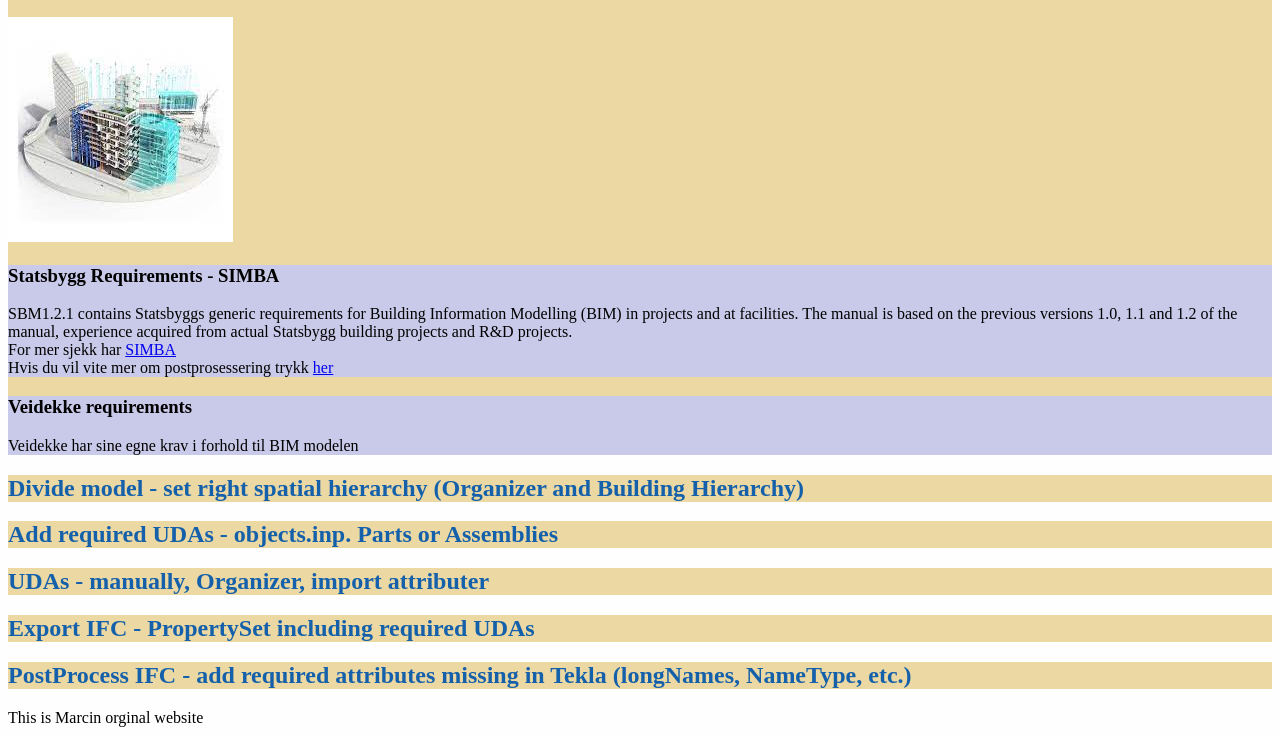
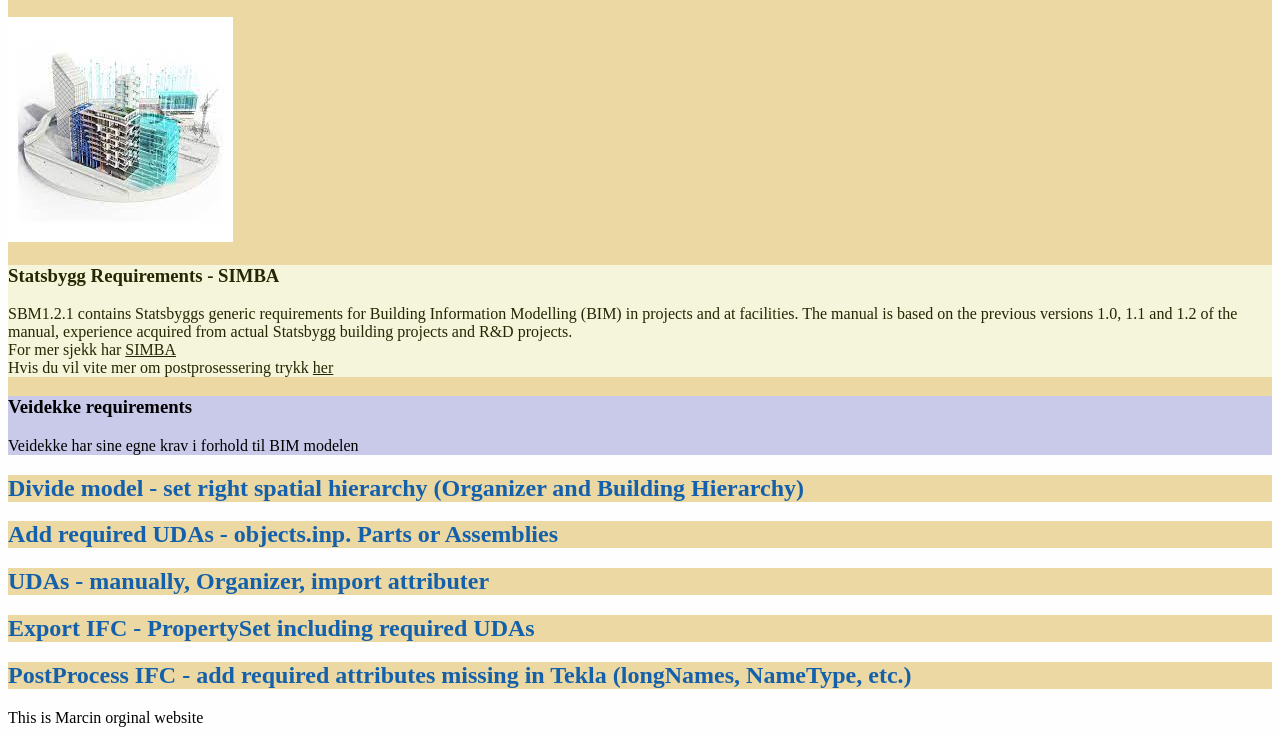
Before and after one commit to ciesielskimarcin/homepage, a plain HTML site: page index.html in a window 1280 px wide. Shown: the part 136-871 px from the top of the page. Drawn offline with Linux system fonts and the light colour scheme.

Commit message:
Modul 3 - CSS & JS changes

```diff
--- a/index.html
+++ b/index.html
@@ -19,7 +19,7 @@
     <section>
         <h2>BIM requirements: introduction - Statsbygg, Veidekke</h2>
         <img src="BIM.jfif" alt="BIM"/>
-        <article>
+        <article class="article">
             <h3>Statsbygg Requirements - SIMBA</h3>
             <p>
                 SBM1.2.1 contains Statsbyggs generic requirements for Building Information Modelling (BIM) in projects
@@ -56,9 +56,11 @@
         <h2>PostProcess IFC - add required attributes missing in Tekla (longNames, NameType, etc.)</h2>
     </section>
 
+    <footer>
+        This is Marcin orginal website
+    </footer>
 </body>
-<footer>
-    This is Marcin orginal website
-</footer>
+
+<script src="main.js"></script>
 
 </html>
--- /dev/null
+++ b/main.js
@@ -0,0 +1,5 @@
+const firstName = "Marcin";
+const age = "33";
+
+
+console.log(`Nazywam sie ${firstName} i mam ${age} lata`);
--- a/style.css
+++ b/style.css
@@ -13,3 +13,12 @@
 article{
     background-color: rgb(201, 201, 233);
 }
+
+.article{
+    background-color: beige;
+    color: rgb(36, 39, 1);
+}
+
+.article a{
+    color: inherit;
+}
```
Also changed, not shown: BIM-requirements.html (+4 -3 lines).
